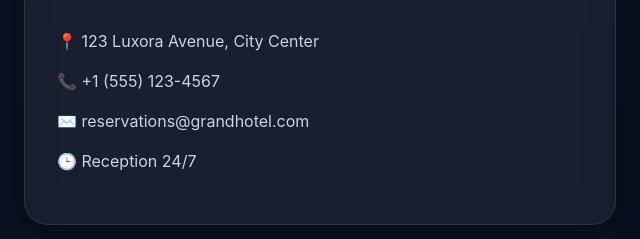
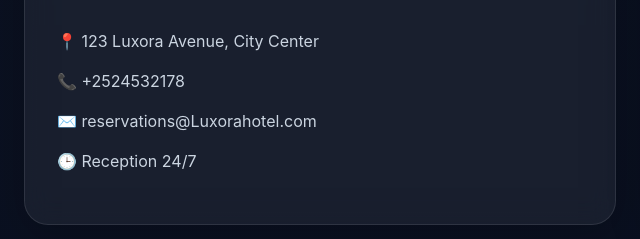
Before and after one commit to muwahipmubarak79-oss/Hotel-Management-System-Project, a plain HTML site: page templates/home.html in a window 1280 px wide. Shown: the part 4216-4455 px from the top of the page, 8-648 px from the left. Drawn offline with nearby package versions, Linux system fonts and the light colour scheme.

Commit message:
Update home.html

```diff
--- a/templates/home.html
+++ b/templates/home.html
@@ -236,7 +236,7 @@ Here is a complete, neat HTML document for the Luxora Hotel website with a built
     <section id="testimonials" class="py-20 sm:py-24"><div class="max-w-7xl mx-auto px-4 sm:px-6 lg:px-8"><div class="mb-10 reveal"><p class="text-yellow-300/80 text-sm uppercase tracking-[0.22em]">Testimonials</p><h2 class="section-title text-3xl sm:text-4xl font-semibold mt-2">What Guests Are Saying</h2></div><div class="grid lg:grid-cols-3 gap-6"><div class="glass rounded-3xl p-6 reveal"><div class="text-yellow-300 mb-4">★★★★★</div><p class="text-slate-300">“Beautiful rooms, exceptional service, and one of the most comfortable hotel stays.”</p><div class="mt-5 text-sm text-slate-400">— Sophia M.</div></div><div class="glass rounded-3xl p-6 reveal"><div class="text-yellow-300 mb-4">★★★★★</div><p class="text-slate-300">“The spa and dining experience were incredible. Premium & thoughtful design.”</p><div class="mt-5 text-sm text-slate-400">— Daniel R.</div></div><div class="glass rounded-3xl p-6 reveal"><div class="text-yellow-300 mb-4">★★★★★</div><p class="text-slate-300">“From check-in to checkout, the team made our anniversary stay unforgettable.”</p><div class="mt-5 text-sm text-slate-400">— Emma & Lucas</div></div></div></div></section>
 
     <!-- Contact Form with Database Storage -->
-    <section id="contact" class="py-20 sm:py-24"><div class="max-w-7xl mx-auto px-4 sm:px-6 lg:px-8"><div class="grid lg:grid-cols-2 gap-8"><div class="glass rounded-3xl p-6 sm:p-8 reveal"><p class="text-yellow-300/80 text-sm uppercase tracking-[0.22em]">Contact</p><h2 class="section-title text-3xl sm:text-4xl font-semibold mt-2">Plan Your Next Escape</h2><p class="text-slate-400 mt-6">Reservations, event inquiries, private bookings or personalized assistance.</p><div class="mt-8 space-y-4 text-slate-300"><div>📍 123 Luxora Avenue, City Center</div><div>📞 +1 (555) 123-4567</div><div>✉️ reservations@grandhotel.com</div><div>🕒 Reception 24/7</div></div></div>
+    <section id="contact" class="py-20 sm:py-24"><div class="max-w-7xl mx-auto px-4 sm:px-6 lg:px-8"><div class="grid lg:grid-cols-2 gap-8"><div class="glass rounded-3xl p-6 sm:p-8 reveal"><p class="text-yellow-300/80 text-sm uppercase tracking-[0.22em]">Contact</p><h2 class="section-title text-3xl sm:text-4xl font-semibold mt-2">Plan Your Next Escape</h2><p class="text-slate-400 mt-6">Reservations, event inquiries, private bookings or personalized assistance.</p><div class="mt-8 space-y-4 text-slate-300"><div>📍 123 Luxora Avenue, City Center</div><div>📞 +2524532178</div><div>✉️ reservations@Luxorahotel.com</div><div>🕒 Reception 24/7</div></div></div>
         <div class="glass rounded-3xl p-6 sm:p-8 reveal"><form id="contactFormDatabase" class="space-y-4"><div class="grid sm:grid-cols-2 gap-4"><input type="text" id="contactName" placeholder="Your full name" class="input w-full rounded-2xl px-4 py-3" required><input type="email" id="contactEmail" placeholder="Email address" class="input w-full rounded-2xl px-4 py-3" required></div><input type="text" id="contactSubject" placeholder="Subject" class="input w-full rounded-2xl px-4 py-3" required><textarea id="contactMsg" rows="5" placeholder="Tell us about your stay or request" class="input w-full rounded-2xl px-4 py-3 resize-none" required></textarea><button type="submit" class="px-6 py-4 rounded-2xl btn-gold font-semibold w-full">Send Message →</button></form></div>
       </div></div></section>
   </main>
```
